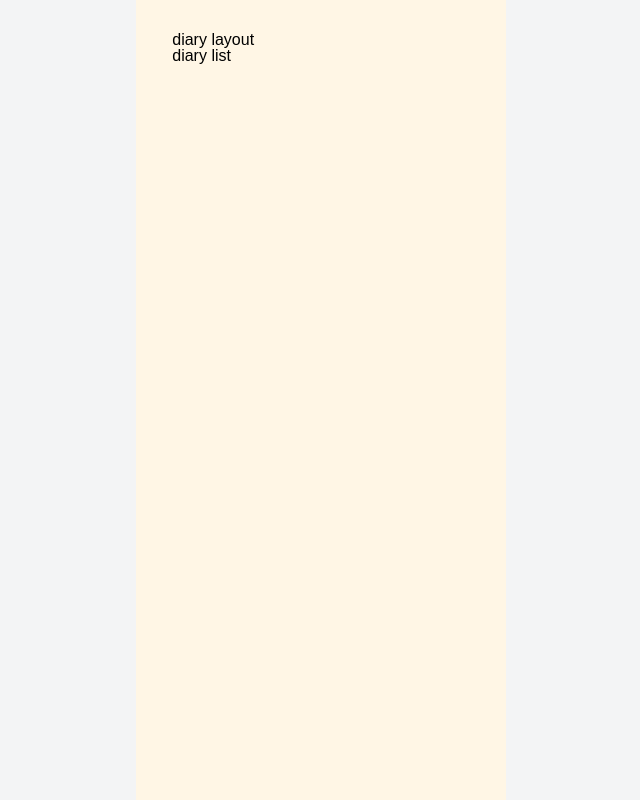
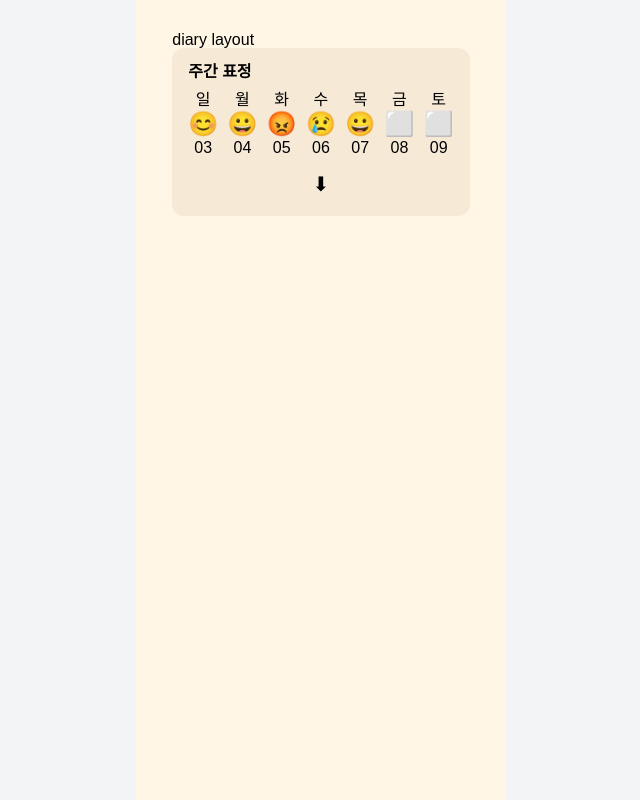
Before and after one commit to kakao-tech-campus-3rd-step3/Team4_FE, a React (Vite) app: page /diaries in a window 1280 px wide. Shown: the whole page, without its empty margins (319-959 px from the left). Built offline with nearby package versions, Linux system fonts and the light colour scheme; no server answers; a web font is replaced by a local one.

Commit message:
feat: 주간표정 페이지UI 구현

```diff
--- a/src/pages/Diaries/List.tsx
+++ b/src/pages/Diaries/List.tsx
@@ -1,5 +1,93 @@
+// 주간표정
+import { useState } from 'react';
+import styled from '@emotion/styled';
+
+const emotions = ['😀', '😐', '😡', '😢', '😊'] as const;
+type Emotion = (typeof emotions)[number] | null;
+
+type EmotionRecord = {
+  [date: string]: Emotion;
+};
+
+const Container = styled.div`
+  background: #f6ead7;
+  padding: 16px;
+  border-radius: 12px;
+  width: 100%;
+  max-width: 400px;
+  margin: 0 auto;
+`;
+
+const Title = styled.div`
+  font-weight: bold;
+  margin-bottom: 12px;
+`;
+
+const WeekRow = styled.div`
+  display: flex;
+  justify-content: space-between;
+`;
+
+const Day = styled.div`
+  display: flex;
+  flex-direction: column;
+  align-items: center;
+  gap: 4px;
+`;
+
+const Emoji = styled.div`
+  font-size: 24px;
+`;
+
+const ToggleButton = styled.button`
+  margin-top: 12px;
+  width: 100%;
+  padding: 4px;
+  border: none;
+  background: none;
+  font-size: 20px;
+  cursor: pointer;
+`;
+
 function DiariesList() {
-  return <div>diary list</div>;
+  // 예시 데이터
+  const [records] = useState<EmotionRecord>({
+    '2025-08-03': '😊',
+    '2025-08-04': '😀',
+    '2025-08-05': '😡',
+    '2025-08-06': '😢',
+    '2025-08-07': '😀',
+  });
+
+  const days = ['일', '월', '화', '수', '목', '금', '토'];
+  const dates = [
+    '2025-08-03',
+    '2025-08-04',
+    '2025-08-05',
+    '2025-08-06',
+    '2025-08-07',
+    '2025-08-08',
+    '2025-08-09',
+  ];
+
+  return (
+    <Container>
+      <Title>주간 표정</Title>
+      <WeekRow>
+        {days.map((day, idx) => {
+          const date = dates[idx];
+          return (
+            <Day key={day}>
+              <div>{day}</div>
+              <Emoji>{records[date] ?? '⬜'}</Emoji>
+              <small>{date.slice(-2)}</small>
+            </Day>
+          );
+        })}
+      </WeekRow>
+      <ToggleButton>⬇</ToggleButton>
+    </Container>
+  );
 }
 
 export default DiariesList;
```
